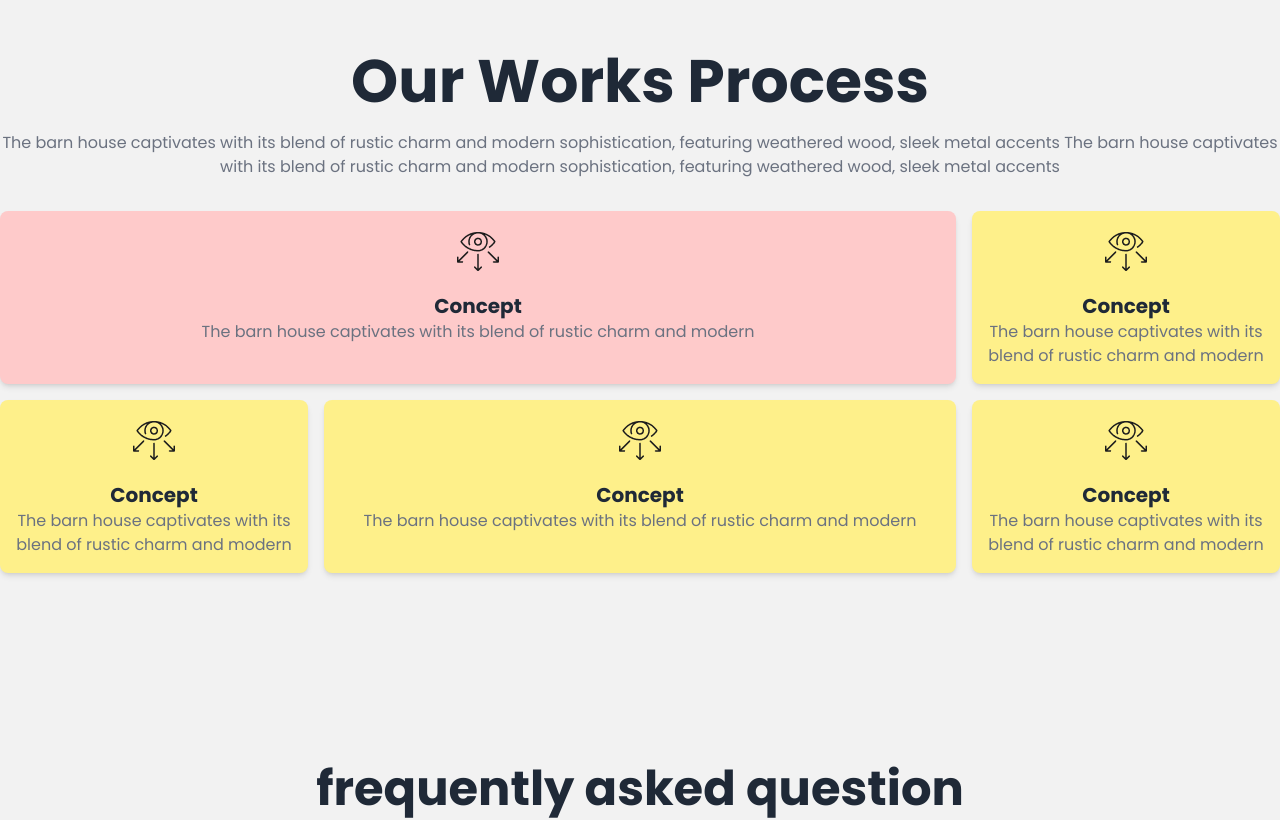
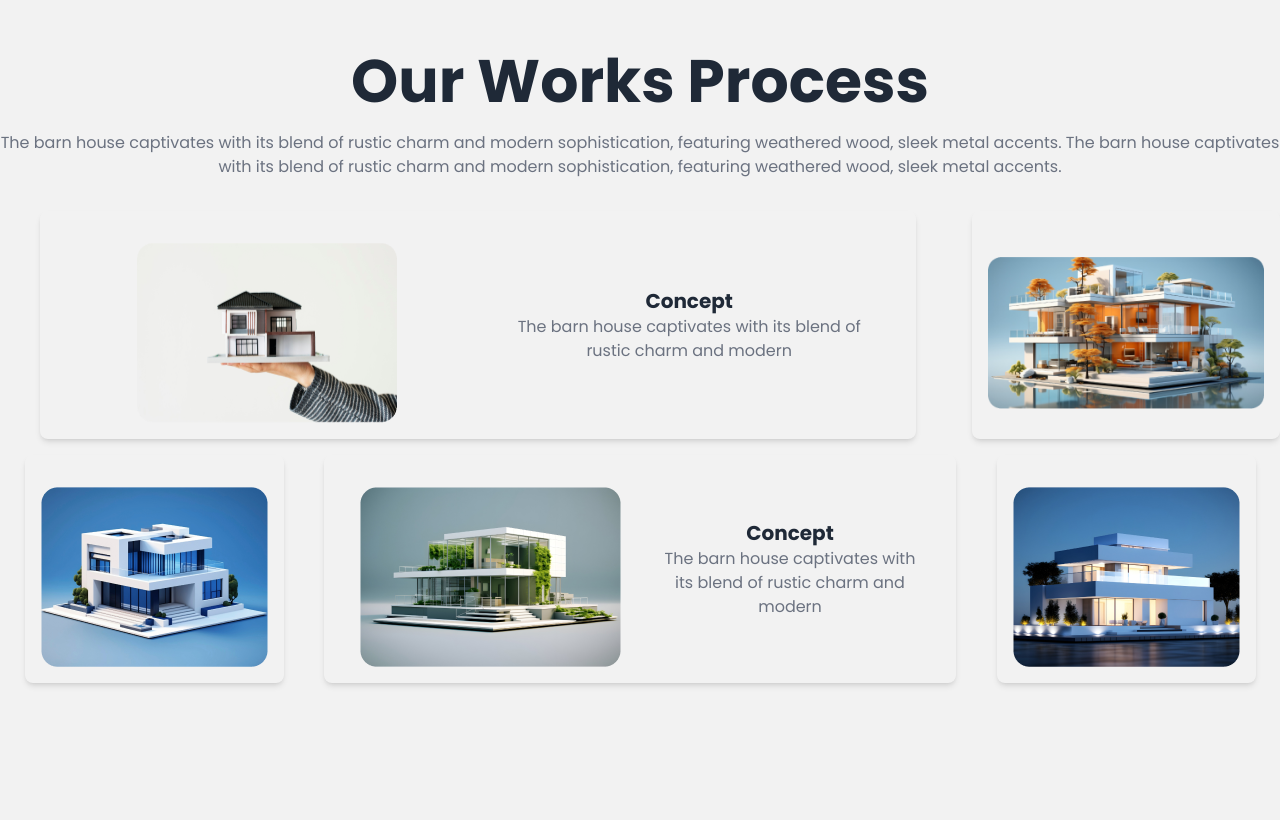
Before and after one commit to fahimahmed22/Assignment-3, a plain HTML site: page index.html in a window 1280 px wide. Shown: the part 2360-3180 px from the top of the page. Drawn offline with nearby package versions, Linux system fonts and the light colour scheme.

Commit message:
6th commit

```diff
--- a/index.html
+++ b/index.html
@@ -301,86 +301,73 @@ accents, and large windows that flood the space with natural light.
 
       <!-- our latest portfolio -->
 
-      <section class="py-8 lg:py-24 container mx-auto ">
+      <section class="py-8 lg:py-24 container mx-auto">
         <!-- title -->
         <div class="text-center mb-8">
-          <h1 class="text-3xl md:text-6xl font-bold mb-5  "> Our Works Process</h1>
-          <p class="text-gray-500  ">The barn house captivates with its blend of rustic charm and modern sophistication,
-            featuring weathered wood, sleek metal accents
+            <h1 class="text-3xl md:text-6xl font-bold mb-5">Our Works Process</h1>
+            <p class="text-gray-500">
                 The barn house captivates with its blend of rustic charm and modern sophistication,
-            featuring weathered wood, sleek metal accents</p>
+                featuring weathered wood, sleek metal accents. The barn house captivates with its blend of rustic charm and modern sophistication,
+                featuring weathered wood, sleek metal accents.
+            </p>
         </div>
         <!-- grid card -->
         <div class="grid grid-cols-1 md:grid-cols-4 gap-4 text-center">
-            <!-- card -->
-             <div class="rounded-lg shadow-md bg-red-200 overflow-hidden md:col-span-3">
-              <img class="mx-auto pt-4" src="images/vision.png" alt="">
+            <!-- card 1 -->
+            <div class="rounded-lg shadow-md bg-white-200 overflow-hidden col-span-1 lg:col-span-3 mx-auto shadow-2xl">
+                <div class="flex flex-col md:flex-row items-center justify-center h-full p-4">
+                    <div class="w-full md:w-1/2 flex justify-center">
+                        <img class="pt-4" src="images/img1.png" alt="">
+                    </div>
+                    <div class="w-full md:w-1/2 flex flex-col justify-center p-4 text-center">
+                        <h2 class="font-bold text-xl">Concept</h2>
+                        <p class="text-gray-500">The barn house captivates with its blend of rustic charm and modern</p>
+                    </div>
+                </div>
+            </div>
 
-              <div class="p-4">
-                <h2 class="font-bold text-xl">Concept</h2>
-                <p class="text-gray-500">The barn house captivates
-                  with its blend of rustic charm
-                  and modern</p>
+            <!-- card 2 -->
+            <div class="rounded-lg shadow-md  overflow-hidden  mx-auto col-span-1">
+                <div class="flex flex-col md:flex-row items-center justify-center h-full p-4">
+                    <div class="w-full  flex justify-center">
+                        <img class="pt-4" src="images/img2.png" alt="">
                     </div>
 
                 </div>
+            </div>
 
-             <div class="rounded-lg shadow-md bg-yellow-200 overflow-hidden">
-              <img class="mx-auto pt-4" src="images/vision.png" alt="">
-
-              <div class="p-4">
-                <h2 class="font-bold text-xl">Concept</h2>
-                <p class="text-gray-500">The barn house captivates
-                  with its blend of rustic charm
-                  and modern</p>
+            <!-- card 3 -->
+            <div class="rounded-lg shadow-md  overflow-hidden mx-auto">
+                <div class="flex flex-col md:flex-row items-center justify-center h-full p-4">
+                    <div class="w-full  flex justify-center">
+                        <img class="pt-4" src="images/img3.png" alt="">
                     </div>
 
                 </div>
+            </div>
 
-             <div class="rounded-lg shadow-md bg-yellow-200 overflow-hidden">
-              <img class="mx-auto pt-4" src="images/vision.png" alt="">
-
-              <div class="p-4">
+            <!-- card 4 -->
+            <div class="rounded-lg shadow-md  overflow-hidden lg:col-span-2 mx-auto">
+                <div class="flex flex-col md:flex-row items-center justify-center h-full p-4">
+                    <div class="w-full md:w-1/2 flex justify-center">
+                        <img class="pt-4" src="images/img4.png" alt="">
+                    </div>
+                    <div class="w-full md:w-1/2 flex flex-col justify-center p-4 text-center">
                         <h2 class="font-bold text-xl">Concept</h2>
-                <p class="text-gray-500">The barn house captivates
-                  with its blend of rustic charm
-                  and modern</p>
+                        <p class="text-gray-500">The barn house captivates with its blend of rustic charm and modern</p>
+                    </div>
+                </div>
+            </div>
+            <div class="rounded-lg shadow-md  overflow-hidden mx-auto">
+              <div class="flex flex-col md:flex-row items-center justify-center h-full p-4">
+                  <div class="w-full flex justify-center">
+                      <img class="pt-4" src="images/img5.png" alt="">
                   </div>
 
               </div>
-
-             <div class="rounded-lg shadow-md bg-yellow-200 overflow-hidden md:col-span-2 ">
-              <img class="mx-auto pt-4" src="images/vision.png" alt="">
-
-              <div class="p-4">
-                <h2 class="font-bold text-xl">Concept</h2>
-                <p class="text-gray-500">The barn house captivates
-                  with its blend of rustic charm
-                  and modern</p>
           </div>
-
         </div>
-
-             <div class="rounded-lg shadow-md bg-yellow-200 overflow-hidden">
-              <img class="mx-auto pt-4" src="images/vision.png" alt="">
-
-              <div class="p-4">
-                <h2 class="font-bold text-xl">Concept</h2>
-                <p class="text-gray-500">The barn house captivates
-                  with its blend of rustic charm
-                  and modern</p>
-              </div>
-
-             </div>
-
-
-
-
-
-          </div>
-
     </section>
-
 
 
       <!-- frequently asked question -->
@@ -515,3 +502,66 @@ accents, and large windows that flood the space with natural light.
      </footer>
 </body>
 </html>
+
+
+
+
+
+
+
+
+
+
+
+
+
+
+
+
+
+
+
+
+
+<div class="rounded-lg shadow-md bg-yellow-200 overflow-hidden">
+  <img class="mx-auto pt-4" src="images/vision.png" alt="">
+
+  <div class="p-4">
+    <h2 class="font-bold text-xl">Concept</h2>
+    <p class="text-gray-500">The barn house captivates
+      with its blend of rustic charm
+      and modern</p>
+  </div>
+
+ </div>
+
+ <div class="rounded-lg shadow-md bg-yellow-200 overflow-hidden">
+  <img class="mx-auto pt-4" src="images/vision.png" alt="">
+
+
+
+ </div>
+
+ <div class="rounded-lg shadow-md bg-yellow-200 overflow-hidden md:col-span-2 ">
+  <img class="mx-auto pt-4" src="images/vision.png" alt="">
+
+  <div class="p-4">
+    <h2 class="font-bold text-xl">Concept</h2>
+    <p class="text-gray-500">The barn house captivates
+      with its blend of rustic charm
+      and modern</p>
+  </div>
+
+ </div>
+
+ <div class="rounded-lg shadow-md bg-yellow-200 overflow-hidden">
+  <img class="mx-auto pt-4" src="images/vision.png" alt="">
+
+  <div class="p-4">
+    <h2 class="font-bold text-xl">Concept</h2>
+    <p class="text-gray-500">The barn house captivates
+      with its blend of rustic charm
+      and modern</p>
+  </div>
+
+ </div>
```
Lines whose indentation alone changed are shown as unchanged.
